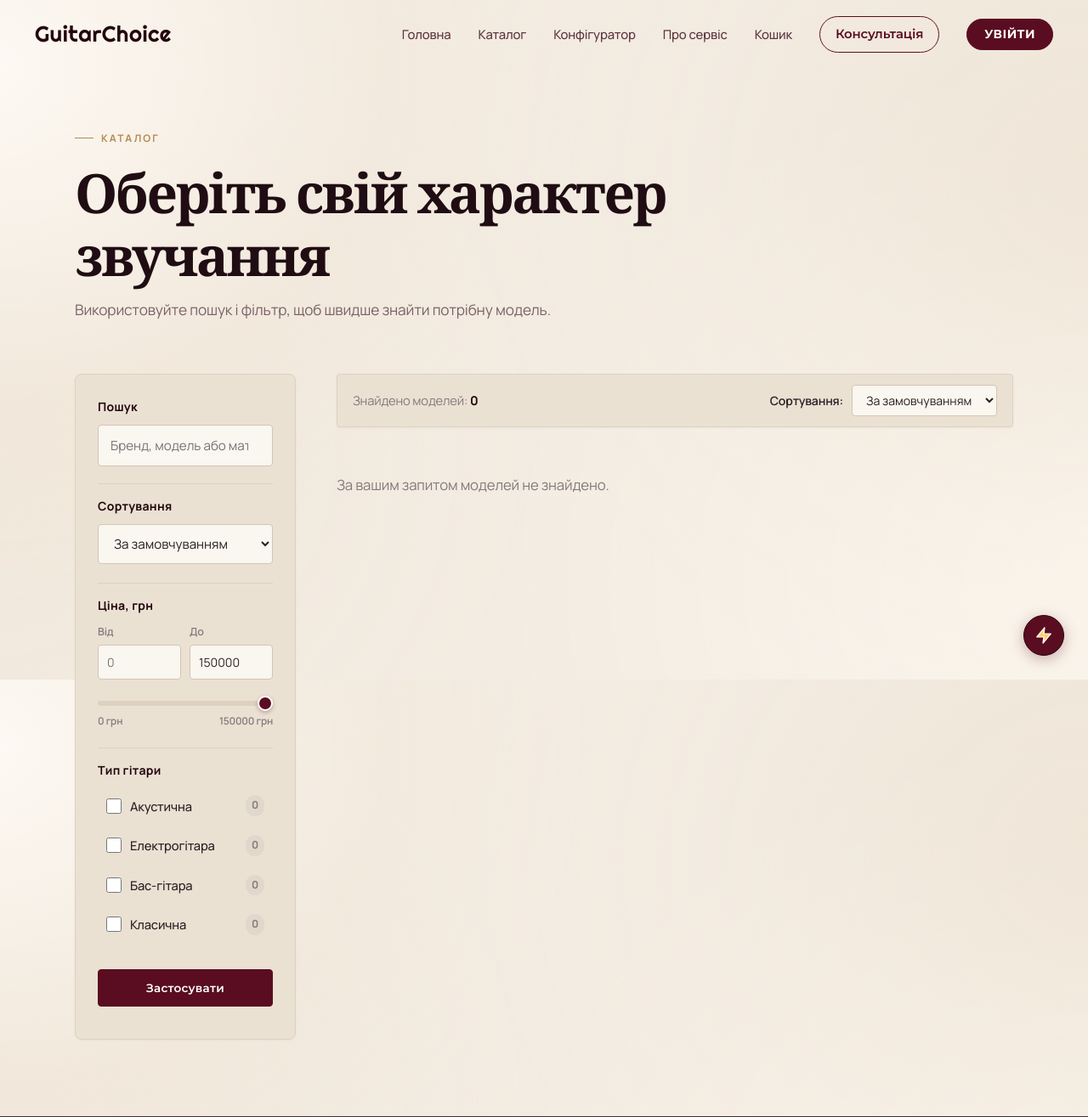
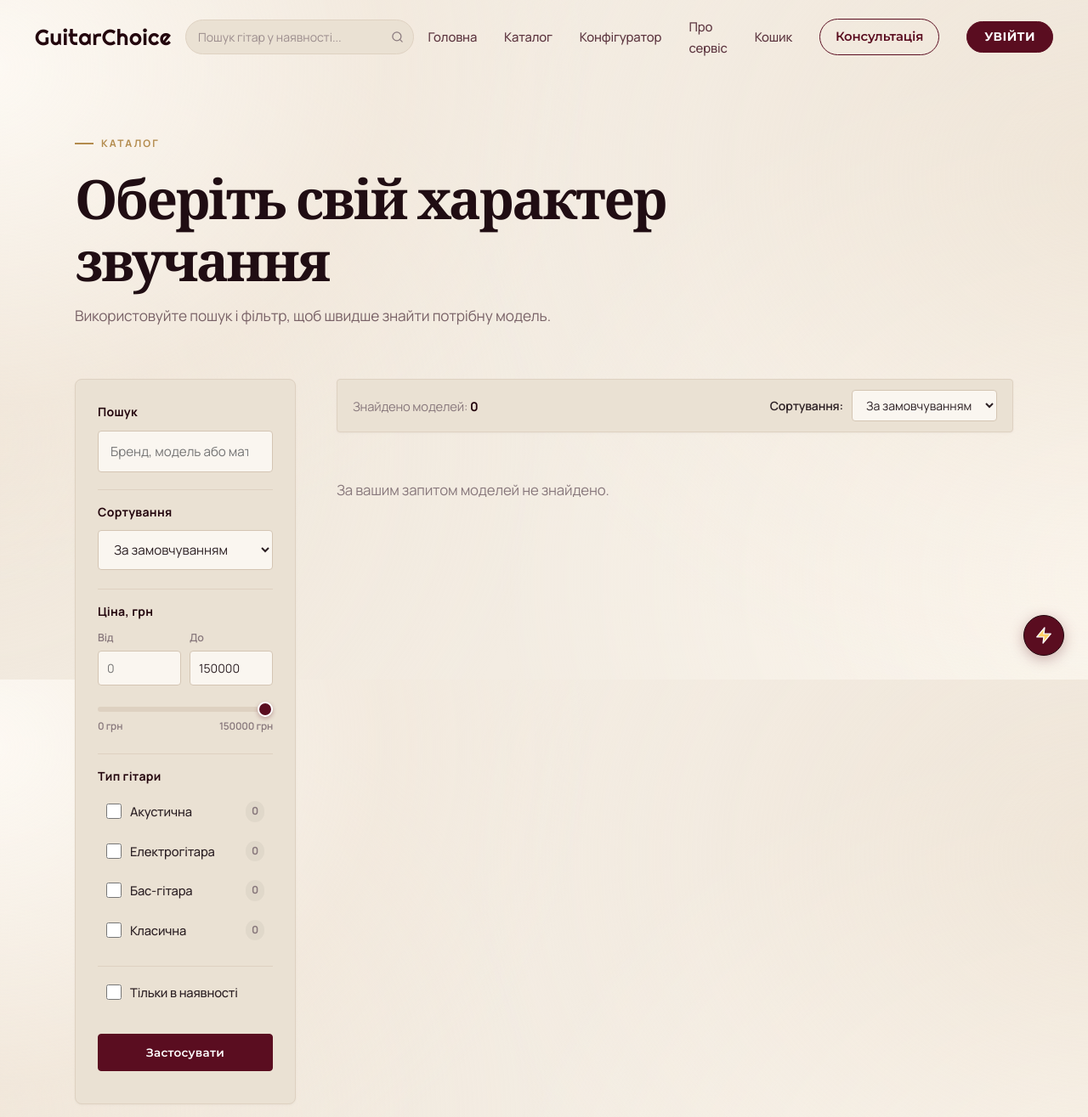
Before and after one commit to sixtymineworld/guitar-choice, a Django app: page /catalog/ in a window 1280 px wide. Shown: the top 1315 px of the page at 85% size. Run offline with Django 5.2, Linux system fonts and the light colour scheme; data that the repository does not hold is empty; some web fonts are replaced.

Commit message:
Add navbar search for in-stock guitars

```diff
--- a/guitars/views.py
+++ b/guitars/views.py
@@ -43,11 +43,14 @@ class GuitarListView(ListView):
         min_price = self.request.GET.get("min_price", "").strip()
         max_price = self.request.GET.get("max_price", "").strip()
         sort = self.request.GET.get("sort", "").strip()
+        in_stock = self.request.GET.get("in_stock", "").strip()
 
         if query:
             qs = qs.filter(Q(name__icontains=query) | Q(brand__icontains=query) | Q(material__icontains=query))
         if valid_types:
             qs = qs.filter(guitar_type__in=valid_types)
+        if in_stock == "1":
+            qs = qs.filter(is_available=True)
         if min_price:
             try:
                 min_val = Decimal(min_price)
@@ -78,6 +81,7 @@ class GuitarListView(ListView):
         min_price = self.request.GET.get("min_price", "").strip()
         max_price = self.request.GET.get("max_price", "").strip()
         sort = self.request.GET.get("sort", "").strip()
+        in_stock = self.request.GET.get("in_stock", "").strip()
 
         counts_qs = Guitar.objects.values("guitar_type").annotate(total=Count("id"))
         counts_dict = {item["guitar_type"]: item["total"] for item in counts_qs}
@@ -102,6 +106,7 @@ class GuitarListView(ListView):
         context["selected_min_price"] = min_price
         context["selected_max_price"] = max_price
         context["current_sort"] = sort
+        context["in_stock"] = in_stock
         return context
 
 
--- a/static/css/style.css
+++ b/static/css/style.css
@@ -198,6 +198,65 @@ main {
   color: var(--wine-accent);
 }
 
+.nav-search-desktop {
+  position: relative;
+  display: flex;
+  align-items: center;
+  flex: 0 1 290px;
+  margin: 0 16px;
+}
+
+.nav-search-mobile {
+  display: none;
+}
+
+.nav-search-form input[type="search"] {
+  width: 100%;
+  padding: 8px 36px 8px 14px;
+  font-size: 0.88rem;
+  border-radius: 99px;
+  border: 1px solid var(--border-soft);
+  background: var(--bg-surface-soft);
+  color: var(--text-main);
+  outline: none;
+  transition: var(--transition);
+}
+
+.nav-search-form input[type="search"]::placeholder {
+  color: var(--text-muted);
+  opacity: 0.8;
+}
+
+.nav-search-form input[type="search"]:focus {
+  border-color: var(--wine);
+  background: #ffffff;
+  box-shadow: 0 0 0 3px rgba(90, 13, 32, 0.1);
+}
+
+.nav-search-form button {
+  position: absolute;
+  right: 6px;
+  top: 50%;
+  transform: translateY(-50%);
+  display: inline-flex;
+  align-items: center;
+  justify-content: center;
+  width: 28px;
+  height: 28px;
+  padding: 0;
+  background: transparent;
+  border: none;
+  border-radius: 50%;
+  color: var(--text-muted);
+  cursor: pointer;
+  transition: var(--transition);
+}
+
+.nav-search-form button:hover {
+  color: var(--wine);
+  background: rgba(90, 13, 32, 0.08);
+}
+
 .header-actions {
   display: none;
 }
@@ -2359,6 +2418,30 @@ footer p {
 
   .nav-cart-desktop {
     display: none !important;
+  }
+
+  .nav-search-desktop {
+    display: none !important;
+  }
+
+  .nav-search-mobile {
+    display: flex;
+    position: relative;
+    width: 100%;
+    margin-bottom: 12px;
+  }
+
+  .nav-search-mobile input[type="search"] {
+    width: 100%;
+    padding: 10px 40px 10px 14px;
+    font-size: 0.95rem !important;
+    border-radius: 10px;
+    background: var(--bg-body);
+  }
+
+  .nav-search-mobile button {
+    right: 8px;
+    color: var(--wine);
   }
 
 
--- a/templates/guitars/base.html
+++ b/templates/guitars/base.html
@@ -16,6 +16,16 @@
   {% get_cart_count as cart_count %}
   <header class="site-header">
     <a class="logo" href="{% url 'guitars:home' %}">GuitarChoice</a>
+    <form class="nav-search-form nav-search-desktop" action="{% url 'guitars:catalog' %}" method="get" role="search">
+      <input type="search" name="q" value="{{ query|default:'' }}" placeholder="Пошук гітар у наявності..." aria-label="Пошук гітар у наявності">
+      <input type="hidden" name="in_stock" value="1">
+      <button type="submit" aria-label="Знайти">
+        <svg viewBox="0 0 24 24" width="15" height="15" fill="none" stroke="currentColor" stroke-width="2" stroke-linecap="round" stroke-linejoin="round" aria-hidden="true">
+          <circle cx="11" cy="11" r="8"></circle>
+          <line x1="21" y1="21" x2="16.65" y2="16.65"></line>
+        </svg>
+      </button>
+    </form>
     <div class="header-actions">
       {% if user.is_authenticated %}
         <div class="mobile-user-wrap">
@@ -57,6 +67,16 @@
       </button>
     </div>
     <nav class="site-nav" aria-label="Основна навігація">
+      <form class="nav-search-form nav-search-mobile" action="{% url 'guitars:catalog' %}" method="get" role="search">
+        <input type="search" name="q" value="{{ query|default:'' }}" placeholder="Пошук гітар у наявності..." aria-label="Пошук гітар у наявності">
+        <input type="hidden" name="in_stock" value="1">
+        <button type="submit" aria-label="Знайти">
+          <svg viewBox="0 0 24 24" width="15" height="15" fill="none" stroke="currentColor" stroke-width="2" stroke-linecap="round" stroke-linejoin="round" aria-hidden="true">
+            <circle cx="11" cy="11" r="8"></circle>
+            <line x1="21" y1="21" x2="16.65" y2="16.65"></line>
+          </svg>
+        </button>
+      </form>
       <a href="{% url 'guitars:home' %}">Головна</a>
       <a href="{% url 'guitars:catalog' %}">Каталог</a>
       <a href="{% url 'guitars:configurator' %}">Конфігуратор</a>
--- a/templates/guitars/catalog.html
+++ b/templates/guitars/catalog.html
@@ -76,8 +76,15 @@
       </div>
     </div>
 
+    <div class="filter-group">
+      <label class="filter-checkbox-item" style="padding: 4px 10px;">
+        <input type="checkbox" name="in_stock" value="1" {% if in_stock == '1' %}checked{% endif %} onchange="this.form.submit()">
+        <span class="checkbox-name">Тільки в наявності</span>
+      </label>
+    </div>
+
     <button class="button" type="submit">Застосувати</button>
-    {% if query or selected_types or selected_min_price or selected_max_price or current_sort %}
+    {% if query or selected_types or selected_min_price or selected_max_price or current_sort or in_stock %}
       <a class="filter-reset-link" href="{% url 'guitars:catalog' %}">✕ Очистити фільтри</a>
     {% endif %}
   </form>
--- a/templates/guitars/includes/_pagination.html
+++ b/templates/guitars/includes/_pagination.html
@@ -2,7 +2,7 @@
   <nav class="catalog-pagination" aria-label="Навігація по сторінках каталогу">
     <div class="pagination-controls">
       {% if page_obj.has_previous %}
-        <a class="pagination-btn" href="?page={{ page_obj.previous_page_number }}{% if query %}&q={{ query }}{% endif %}{% for t in selected_types %}&type={{ t }}{% endfor %}{% if current_sort %}&sort={{ current_sort }}{% endif %}{% if selected_min_price %}&min_price={{ selected_min_price }}{% endif %}{% if selected_max_price %}&max_price={{ selected_max_price }}{% endif %}">
+        <a class="pagination-btn" href="?page={{ page_obj.previous_page_number }}{% if query %}&q={{ query }}{% endif %}{% for t in selected_types %}&type={{ t }}{% endfor %}{% if current_sort %}&sort={{ current_sort }}{% endif %}{% if selected_min_price %}&min_price={{ selected_min_price }}{% endif %}{% if selected_max_price %}&max_price={{ selected_max_price }}{% endif %}{% if in_stock %}&in_stock={{ in_stock }}{% endif %}">
           ← Попередня
         </a>
       {% endif %}
@@ -12,7 +12,7 @@
       </span>
 
       {% if page_obj.has_next %}
-        <a class="pagination-btn" href="?page={{ page_obj.next_page_number }}{% if query %}&q={{ query }}{% endif %}{% for t in selected_types %}&type={{ t }}{% endfor %}{% if current_sort %}&sort={{ current_sort }}{% endif %}{% if selected_min_price %}&min_price={{ selected_min_price }}{% endif %}{% if selected_max_price %}&max_price={{ selected_max_price }}{% endif %}">
+        <a class="pagination-btn" href="?page={{ page_obj.next_page_number }}{% if query %}&q={{ query }}{% endif %}{% for t in selected_types %}&type={{ t }}{% endfor %}{% if current_sort %}&sort={{ current_sort }}{% endif %}{% if selected_min_price %}&min_price={{ selected_min_price }}{% endif %}{% if selected_max_price %}&max_price={{ selected_max_price }}{% endif %}{% if in_stock %}&in_stock={{ in_stock }}{% endif %}">
           Наступна →
         </a>
       {% endif %}
```
